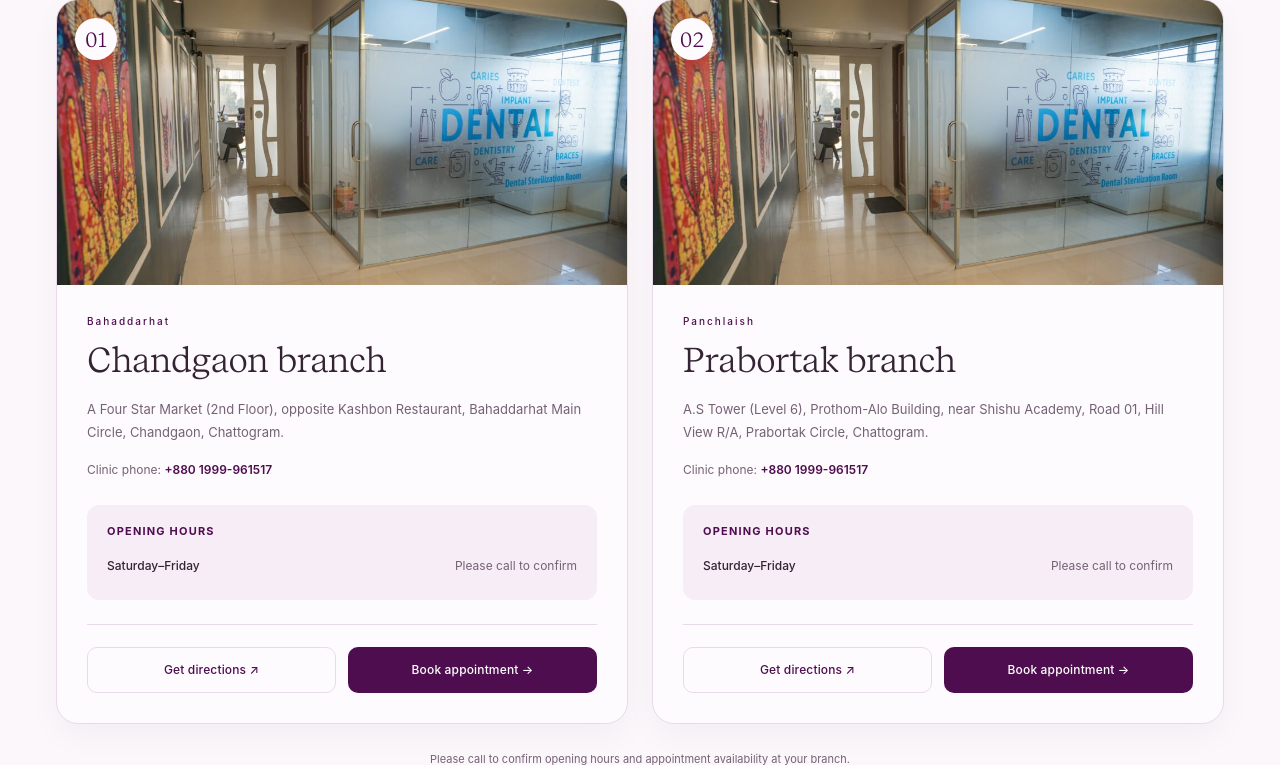
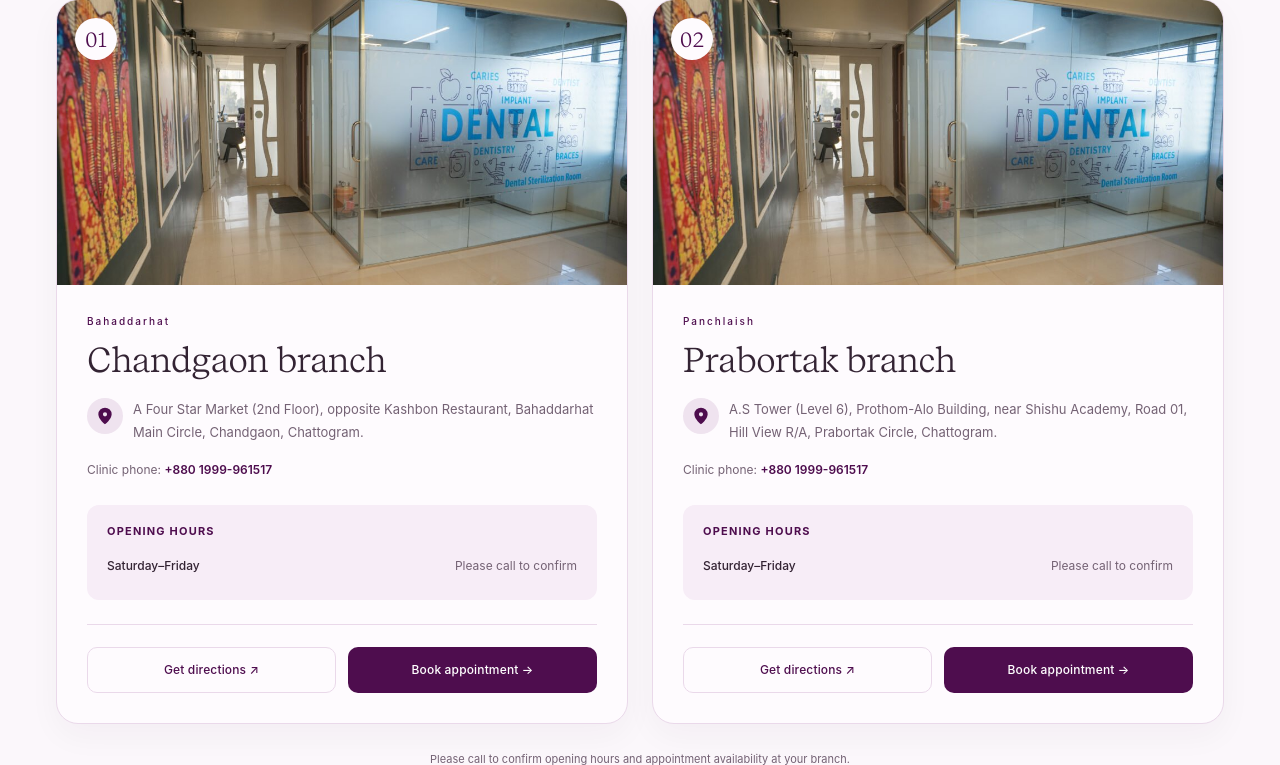
Before and after one commit to rezwanahamed/dr-three-family, a Django app: page /contact/ in a window 1280 px wide. Shown: the part 872-1637 px from the top of the page. Run offline with Django 5.2, Linux system fonts and the light colour scheme; data that the repository does not hold is empty; some libraries are stand-ins or nearby versions; some web fonts are replaced.

Commit message:
Enhance location card layout: add address icon and improve styling for better visual presentation

```diff
--- a/dental_family/locations.py
+++ b/dental_family/locations.py
@@ -45,7 +45,7 @@ def location_card(record, index):
     rows = schedule_rows(record)
     return f'''<article class="location-card location-card--photo"><div class="location-photo-wrap"><img class="location-clinic-photo" src="{escape(photo, quote=True)}" alt="{value('photo_alt', 'Clinic interior')}" loading="lazy" width="600" height="340"><span class="location-number">{index + 1:02d}</span></div>
 <div class="location-card-content"><header class="location-card-heading"><div class="eyebrow">{value('area')}</div><h3>{value('title')}</h3></header>
-<address class="location-full-address">{value('address')}</address>
+<address class="location-full-address"><svg class="location-address-icon" aria-hidden="true" width="20" height="20" viewBox="0 0 24 24" fill="none" stroke="currentColor" stroke-width="1.6" stroke-linecap="round" stroke-linejoin="round"><path fill="currentColor" fill-rule="evenodd" stroke="none" d="M12 2a8 8 0 0 0-8 8c0 6 8 12 8 12s8-6 8-12a8 8 0 0 0-8-8Zm0 5.5a2.5 2.5 0 1 0 0 5 2.5 2.5 0 0 0 0-5Z"/></svg><span>{value('address')}</span></address>
 <p class="location-phone">Clinic phone: <a href="tel:{value('phone')}">{value('phone')}</a></p>
 <section class="location-hours-panel" aria-label="Weekly opening hours"><h4>Opening hours</h4><dl class="location-weekly-hours">{''.join(rows)}</dl></section>
 {('<p class="location-hours-extra">' + value('hours') + '</p>') if record.get('hours') else ''}
--- a/static/dental_family/css/theme.css
+++ b/static/dental_family/css/theme.css
@@ -149,3 +149,16 @@
   .location-weekly-hours dd { text-align: left; }
 }
 @media (max-width: 360px) { .location-card--photo .location-links { grid-template-columns: 1fr; } }
+
+.location-card--photo .location-full-address { display: flex; align-items: flex-start; gap: 10px; }
+.location-address-icon {
+  box-sizing: border-box;
+  flex: 0 0 36px;
+  width: 36px;
+  height: 36px;
+  padding: 8px;
+  border-radius: 50%;
+  background: var(--sage);
+  color: var(--brand-deep);
+  margin-top: 0;
+}
```
